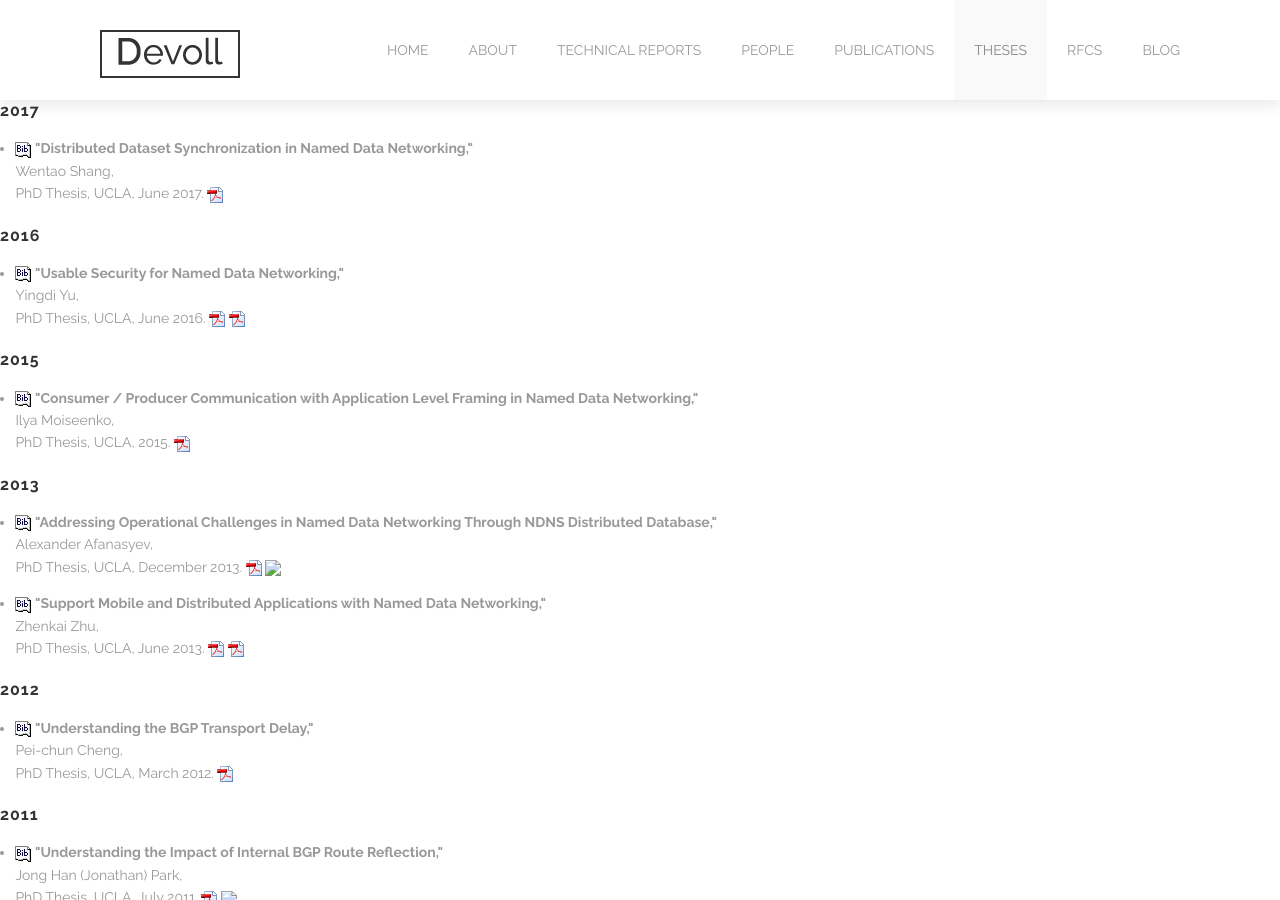
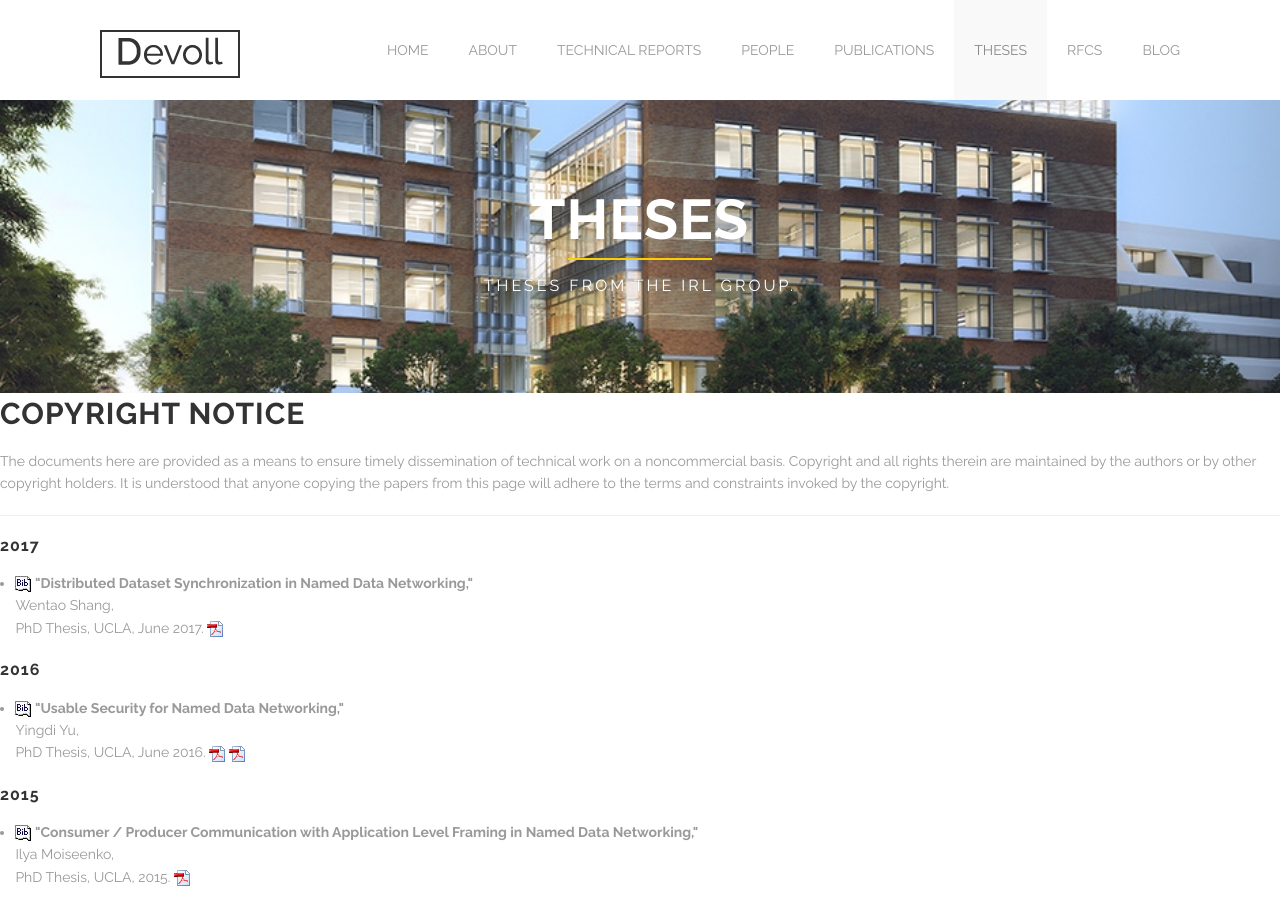
Before and after one commit to jdellaverson19/IRLWebsite, a Jekyll site: the page built from theses.html, in a window 1280 px wide and 900 px high. Built offline with Jekyll 4.4.1, drawn with Linux system fonts in a browser that asks for light colours.

Commit message:
more sections! Contact is no longer visible at the top, but can be accessed at contact.html. No submit implementation yet

```diff
--- a/portfolio.html
+++ b/portfolio.html
@@ -14,7 +14,7 @@ works:
     klass: web-design print
     desc: Bio
   - image: images/groupPics/tianxiang_li.jpg
-    title: Beautiful Girl
+    title: Tianxiang Li
     link_to: portfolio-item.html
     klass: web-design print
     desc: Bio
--- a/services.html
+++ b/services.html
@@ -40,6 +40,11 @@ services_right:
 </div>
 
 
+<div id='frame_0' class="post"><h2>COPYRIGHT NOTICE</h2>
+
+<p>The documents here are provided as a means to ensure timely dissemination of technical work on a noncommercial basis. Copyright and all rights therein are maintained by the authors or by other copyright holders. It is understood that anyone copying the papers from this page will adhere to the terms and constraints invoked by the copyright.</p>
+
+<hr/>
 
 
 <h3>2017</h3>
--- a/theses.html
+++ b/theses.html
@@ -3,6 +3,20 @@ layout: default
 section_id: theses
 ---
 
+<div class='full parallax' style='background-image: url(images/banner/banner.jpg); color: #fff;'>
+  <div class='row'>
+    <div class='large-12 columns'>
+      {% include section-header.html title="Theses" tagline="Theses from the IRL Group." color="#fff" class="big" %}
+    </div>
+  </div>
+  <div class='four spacing'></div>
+</div>
+
+<div id='frame_0' class="post"><h2>COPYRIGHT NOTICE</h2>
+
+<p>The documents here are provided as a means to ensure timely dissemination of technical work on a noncommercial basis. Copyright and all rights therein are maintained by the authors or by other copyright holders. It is understood that anyone copying the papers from this page will adhere to the terms and constraints invoked by the copyright.</p>
+
+<hr/>
 
 
 <h3>2017</h3>
```
Also changed, not shown: portfolio-item.html (+7 -1 lines), rfc.html (+13 -0 lines), images/extensions/pptx.png (added), 2 other files.
